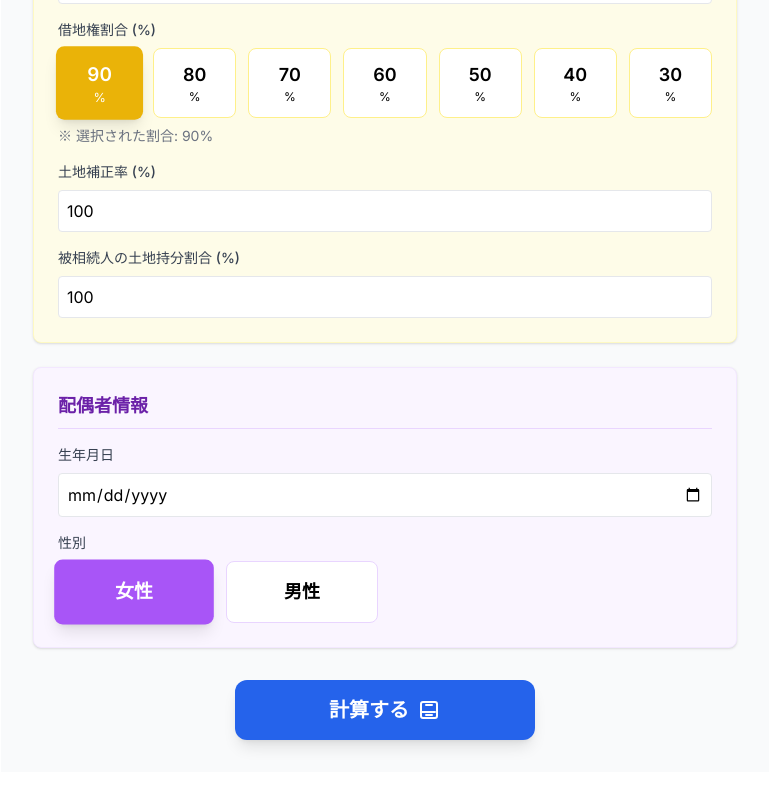
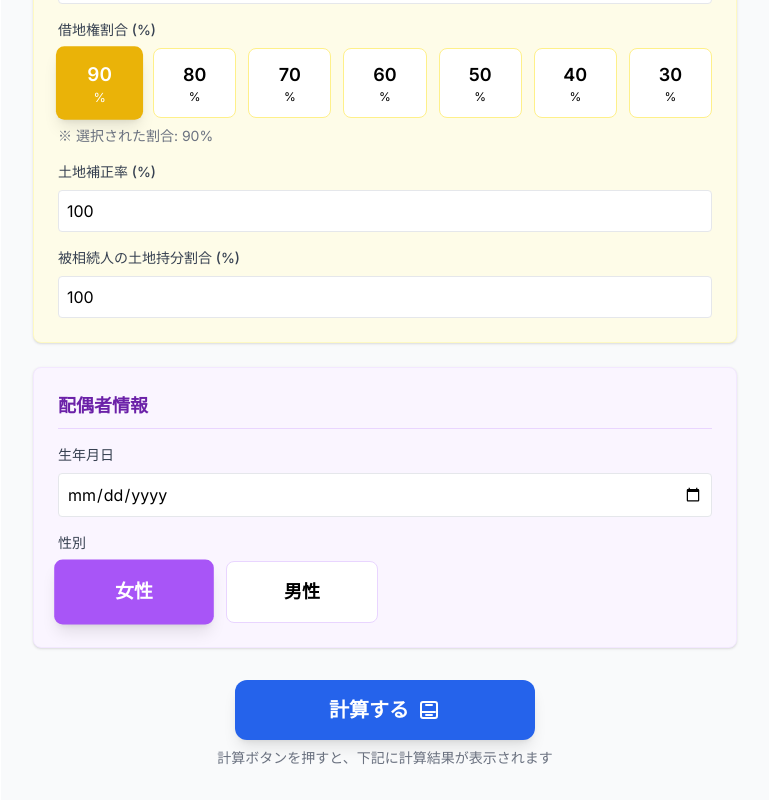
Before and after one commit to ryo8073/haigusha-app2025, a Next.js app: page / in a window 1280 px wide. Shown: the part 1326-2126 px from the top of the page, without its empty margins (255-1024 px from the left). Before the commit the page ends 2098 px from the top, so only its background shows below. Built offline with nearby package versions, Linux system fonts and the light colour scheme.

Commit message:
Add guidance text below the calculate button

```diff
--- a/app/page.tsx
+++ b/app/page.tsx
@@ -346,6 +346,7 @@
             />
           </svg>
         </button>
+        <p className="mt-2 text-sm text-gray-500">計算ボタンを押すと、下記に計算結果が表示されます</p>
       </div>
 
       {results && (
```
